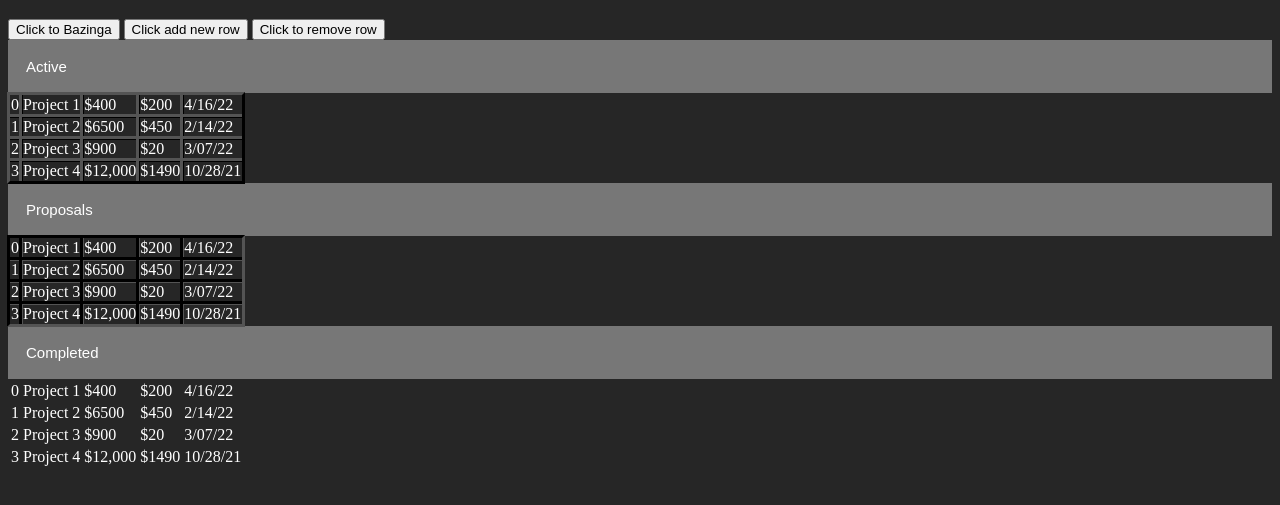
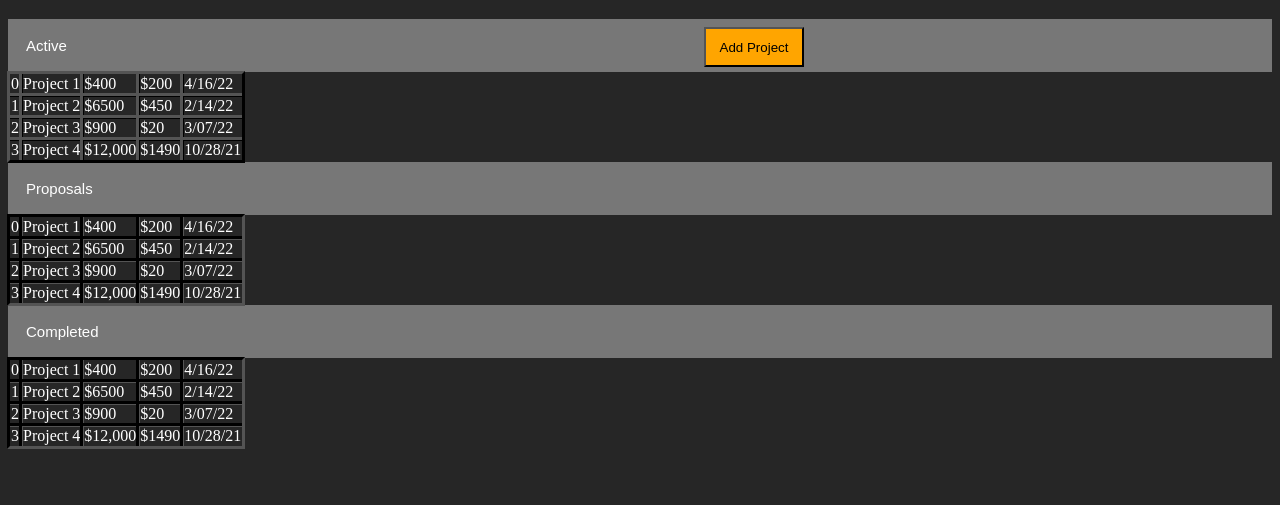
Before and after one commit to CoconutMage/Contract_Planner, a website: page public/index.html in a window 1280 px wide. Shown: the part 61-566 px from the top of the page. Drawn offline with nearby package versions, Linux system fonts and the light colour scheme.

Commit message:
Added button to create new project

```diff
--- a/public/index.css
+++ b/public/index.css
@@ -13,10 +13,25 @@ body {
 	outline-style: inset;
 	outline-color: black;
 }
+#Bazinga3
+{
+	outline-style: inset;
+	outline-color: black;
+}
 
 .tableRow:hover
 {
 	background-color: #555;
+}
+
+.anybutton {
+  top:11%;
+  left:55%;
+  width:100px;
+  height:40px;
+  position: absolute;
+  z-index: 2;
+  background: orange;
 }
 
 
--- a/public/index.html
+++ b/public/index.html
@@ -11,11 +11,11 @@
 			<button type="button" id="countUpButton" onclick="countUp()">Click to increment</button>
 			<button type="button" id="countDownButton" onclick="countDown()">Click to decrement</button>
 		</div>
-    <div>
+    <div style="display:none">
 			<button type="button" id="test" onclick="generateTable()" >Click to Bazinga</button>
 			<button type="button" id="test" onclick="addTableRow()" >Click add new row</button>
 			<button type="button" id="test" onclick="removeTableRow()" >Click to remove row</button>
-      </div>
+	</div>
 		<div id="reactContainer"></div>
 
 		<table id = "bazingaTable">
@@ -31,7 +31,7 @@
 		<tbody id = "Bazinga3"></tbody>
 		</table>
 
-
+		<button type="button" class="anybutton" onclick="Bazanga()">Add Project</button>
 
 		<script src="https://unpkg.com/react@18/umd/react.development.js" crossorigin></script>
 		<script src="https://unpkg.com/react-dom@18/umd/react-dom.development.js" crossorigin></script>
```
